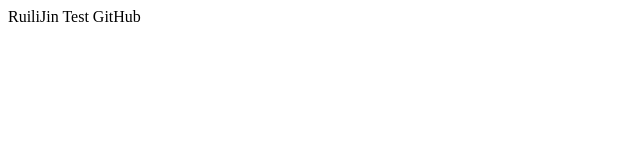
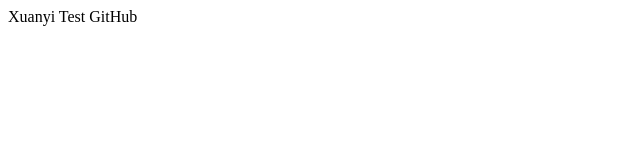
Before and after one commit to Kong-T/Practical-training, a plain HTML site: page web/index.html in a window 1280 px wide. Shown: the full height of the page, 0-640 px from the left. Drawn offline with Linux system fonts and the light colour scheme.

Commit message:
Xuanyi test

```diff
--- a/web/index.html
+++ b/web/index.html
@@ -11,6 +11,6 @@
         <meta name="viewport" content="width=device-width, initial-scale=1.0">
     </head>
     <body>
-        <div>RuiliJin Test GitHub</div>
+        <div>Xuanyi Test GitHub</div>
     </body>
 </html>
```
